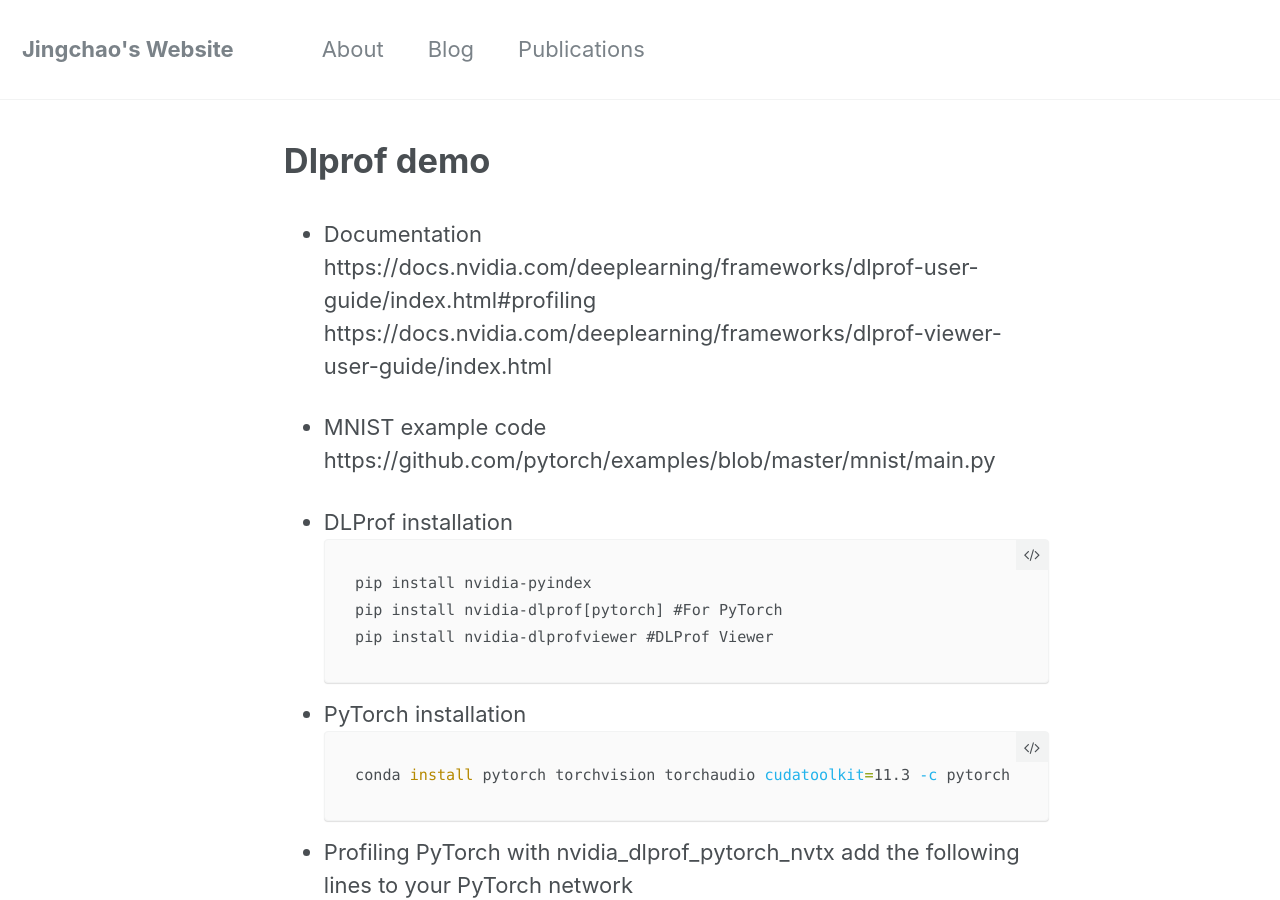
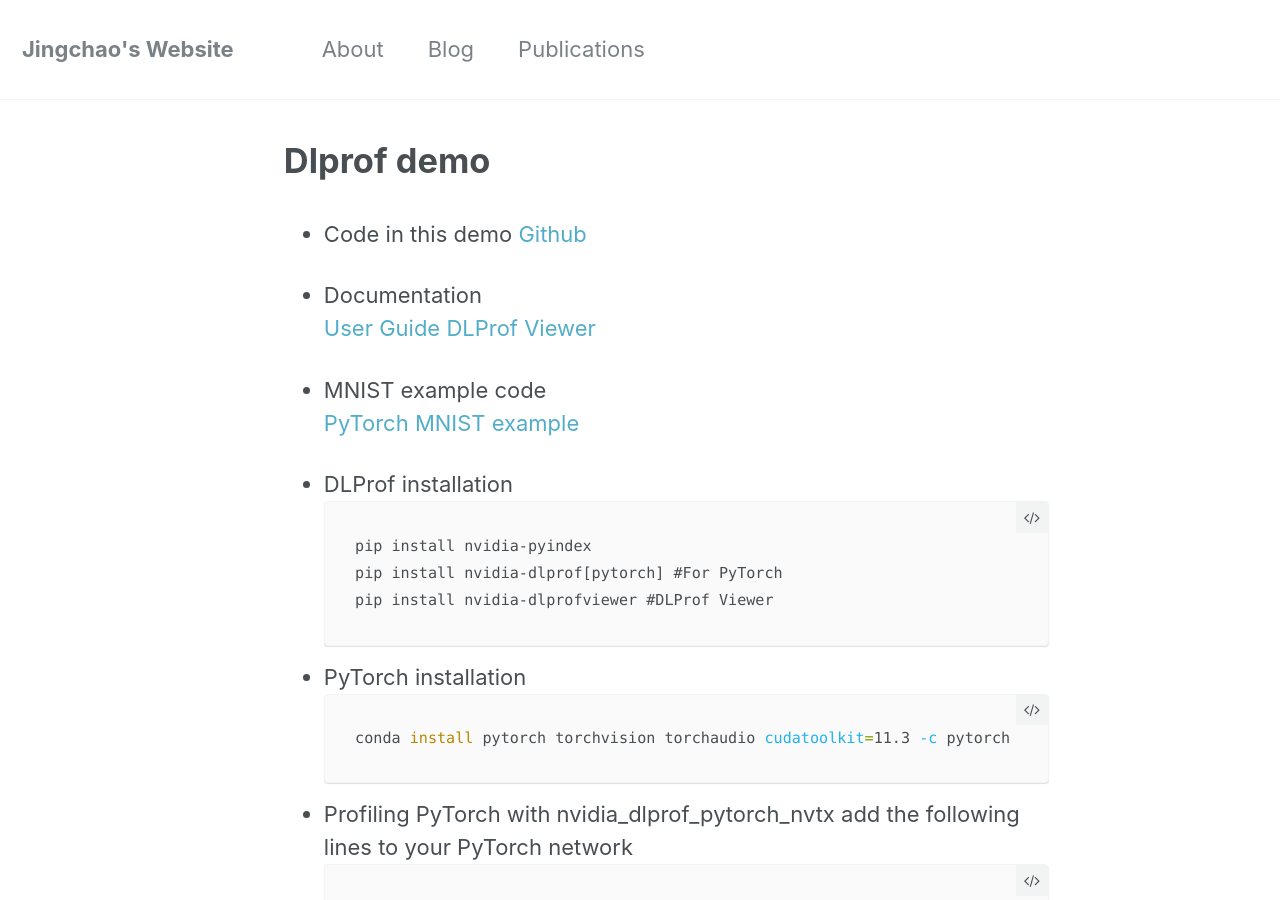
Before and after one commit to JingchaoZhang/JingchaoZhang.github.io, a Jekyll site: the page built from _posts/2022-01-18-DLProf Demo.md, in a window 1280 px wide and 900 px high. Built offline with Jekyll 4.4.1, drawn with Linux system fonts in a browser that asks for light colours.

Commit message:
Update 2022-01-18-DLProf Demo.md

````diff
--- a/_posts/2022-01-18-DLProf Demo.md
+++ b/_posts/2022-01-18-DLProf Demo.md
@@ -3,12 +3,15 @@
 author_profile: false
 ---
 
+- Code in this demo
+[Github](https://github.com/JingchaoZhang/DLProf_Demo)
+
 - Documentation
-https://docs.nvidia.com/deeplearning/frameworks/dlprof-user-guide/index.html#profiling
-https://docs.nvidia.com/deeplearning/frameworks/dlprof-viewer-user-guide/index.html
+[User Guide](https://docs.nvidia.com/deeplearning/frameworks/dlprof-user-guide/index.html#profiling)
+[DLProf Viewer](https://docs.nvidia.com/deeplearning/frameworks/dlprof-viewer-user-guide/index.html)
 
 - MNIST example code
-https://github.com/pytorch/examples/blob/master/mnist/main.py
+[PyTorch MNIST example](https://github.com/pytorch/examples/blob/master/mnist/main.py)
 
 - DLProf installation
 ```
````
